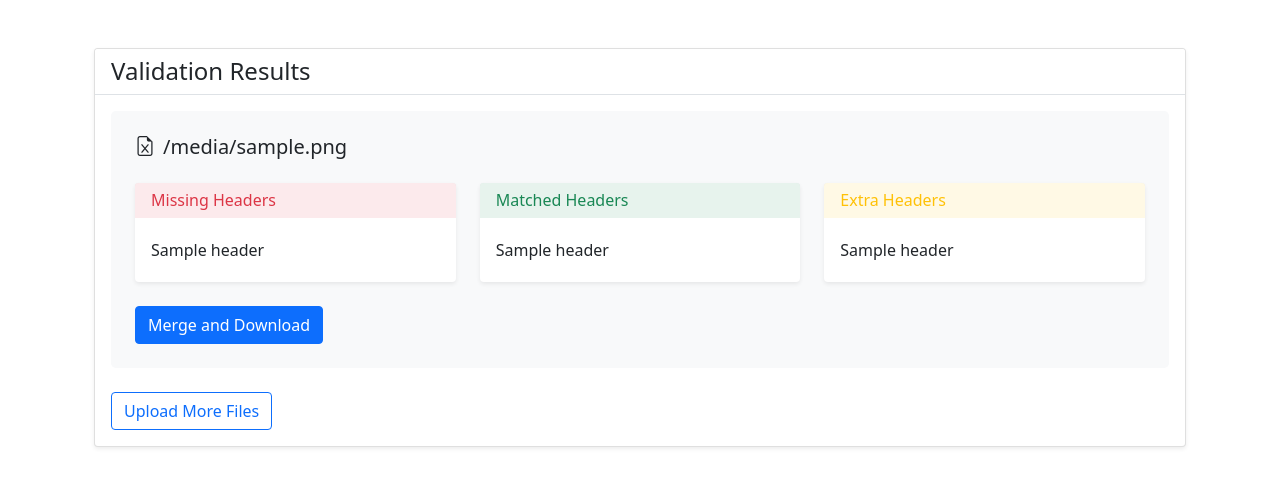
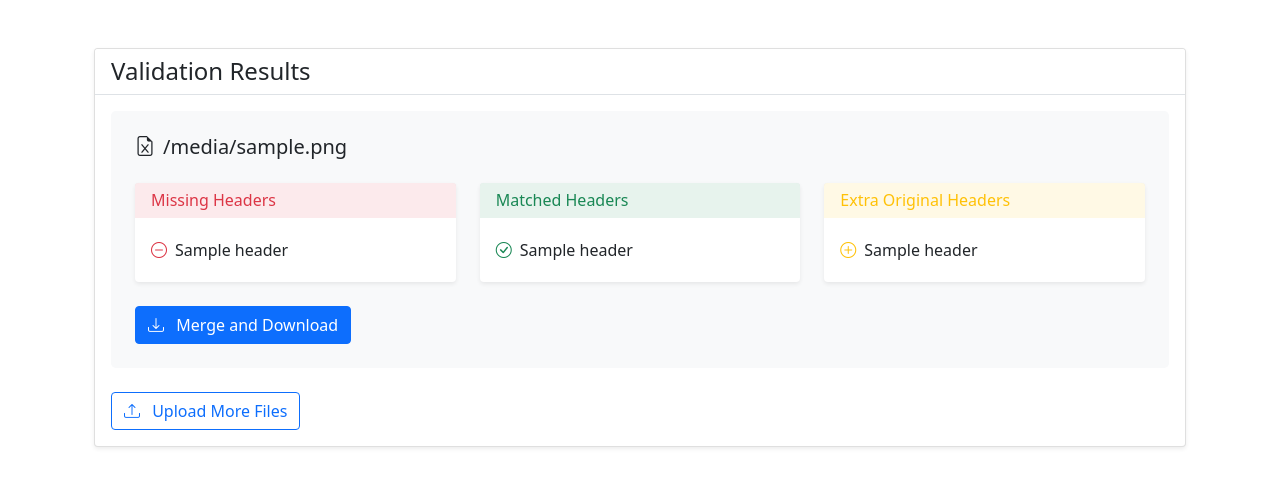
Before and after one commit to SinfulPhantom/excel-file-validation, a Flask app: template app/templates/results.html in a window 1280 px wide. Shown: the top 487 px of the page. Run offline with Flask 3, Linux system fonts and the light colour scheme; the template is opened without the code that fills it: most values are stand-ins (such as "Sample title", 1, 10 or a date in 2020); some libraries are stand-ins or nearby versions.

Commit message:
fixed merge button

```diff
--- a/app/static/js/validation.js
+++ b/app/static/js/validation.js
@@ -1,8 +1,11 @@
 function downloadFile(fileId, filename) {
   const button = document.querySelector(`button[data-file-id="${fileId}"]`);
   const spinner = button.querySelector('.spinner-border');
+  const icon = button.querySelector('.bi-download');
 
+  // Show loading state
   spinner.classList.remove('d-none');
+  icon.classList.add('d-none');
   button.disabled = true;
 
   fetch(`/merge_and_download/${fileId}`)
@@ -28,18 +31,16 @@ function downloadFile(fileId, filename) {
       showToast('Error downloading file. Please try again.');
     })
     .finally(() => {
+      // Reset button state
       spinner.classList.add('d-none');
+      icon.classList.remove('d-none');
       button.disabled = false;
     });
 }
 
 function showToast(message) {
-  const toast = document.createElement('div');
-  toast.className = 'alert alert-danger alert-dismissible fade show position-fixed bottom-0 end-0 m-3';
-  toast.innerHTML = `
-    ${message}
-    <button type="button" class="btn-close" data-bs-dismiss="alert"></button>
-  `;
-  document.body.appendChild(toast);
-  setTimeout(() => toast.remove(), 5000);
+  const toastEl = document.getElementById('toast');
+  const toast = new bootstrap.Toast(toastEl);
+  toastEl.querySelector('.toast-body').textContent = message;
+  toast.show();
 }
--- a/app/templates/results.html
+++ b/app/templates/results.html
@@ -1,5 +1,6 @@
 {% extends "base.html" %}
 {% block content %}
+
 <div class="container mt-5">
   <div class="card shadow-sm">
     <div class="card-header bg-white border-bottom">
@@ -24,7 +25,7 @@
                   {% if result.missing_headers %}
                     <ul class="list-unstyled mb-0">
                     {% for header in result.missing_headers %}
-                        <li class="py-1">{{ header }}</li>
+                      <li class="py-1"><i class="bi bi-dash-circle text-danger me-2"></i>{{ header }}</li>
                     {% endfor %}
                     </ul>
                   {% else %}
@@ -43,7 +44,7 @@
                   {% if result.matched_headers %}
                     <ul class="list-unstyled mb-0">
                     {% for header in result.matched_headers %}
-                        <li class="py-1">{{ header }}</li>
+                      <li class="py-1"><i class="bi bi-check-circle text-success me-2"></i>{{ header }}</li>
                     {% endfor %}
                     </ul>
                   {% else %}
@@ -56,13 +57,13 @@
             <div class="col-md-4">
               <div class="card h-100 border-0 shadow-sm">
                 <div class="card-header bg-warning bg-opacity-10 border-0">
-                  <h4 class="h6 mb-0 text-warning">Extra Headers</h4>
+                  <h4 class="h6 mb-0 text-warning">Extra Original Headers</h4>
                 </div>
                 <div class="card-body">
                   {% if result.extra_headers %}
                     <ul class="list-unstyled mb-0">
                     {% for header in result.extra_headers %}
-                        <li class="py-1">{{ header }}</li>
+                      <li class="py-1"><i class="bi bi-plus-circle text-warning me-2"></i>{{ header }}</li>
                     {% endfor %}
                     </ul>
                   {% else %}
@@ -73,21 +74,34 @@
             </div>
           </div>
 
-          {% if result.file_id %}
-            <div class="mt-4">
-              <button class="btn btn-primary merge-btn" data-file-id="{{ result.file_id }}">
+          <div class="mt-4 d-flex gap-2">
+            <button class="btn btn-primary merge-btn" data-file-id="{{ result.file_id }}" onclick="downloadFile('{{ result.file_id }}', '{{ result.filename }}')">
+              <span class="spinner-border spinner-border-sm d-none me-2" role="status"></span>
+              <i class="bi bi-download me-2"></i>
               Merge and Download
             </button>
           </div>
-          {% endif %}
         </div>
       {% endfor %}
 
-      <a href="{{ url_for('main.upload_file') }}" class="btn btn-outline-primary">Upload More Files</a>
+      <a href="{{ url_for('main.upload_file') }}" class="btn btn-outline-primary">
+        <i class="bi bi-upload me-2"></i>
+        Upload More Files
+      </a>
+    </div>
+  </div>
+
+  <!-- Toast container for notifications -->
+  <div class="position-fixed bottom-0 end-0 p-3" style="z-index: 11">
+    <div id="toast" class="toast align-items-center text-white bg-danger border-0" role="alert" aria-live="assertive" aria-atomic="true">
+      <div class="d-flex">
+        <div class="toast-body"></div>
+        <button type="button" class="btn-close btn-close-white me-2 m-auto" data-bs-dismiss="toast" aria-label="Close"></button>
+      </div>
     </div>
   </div>
 </div>
 
+<link rel="stylesheet" href="https://cdn.jsdelivr.net/npm/bootstrap-icons@1.11.2/font/bootstrap-icons.css">
 <script src="{{ url_for('static', filename='js/validation.js') }}"></script>
-<link rel="stylesheet" href="https://cdn.jsdelivr.net/npm/bootstrap-icons@1.11.2/font/bootstrap-icons.css">
 {% endblock %}
```
Lines whose indentation alone changed are shown as unchanged.
